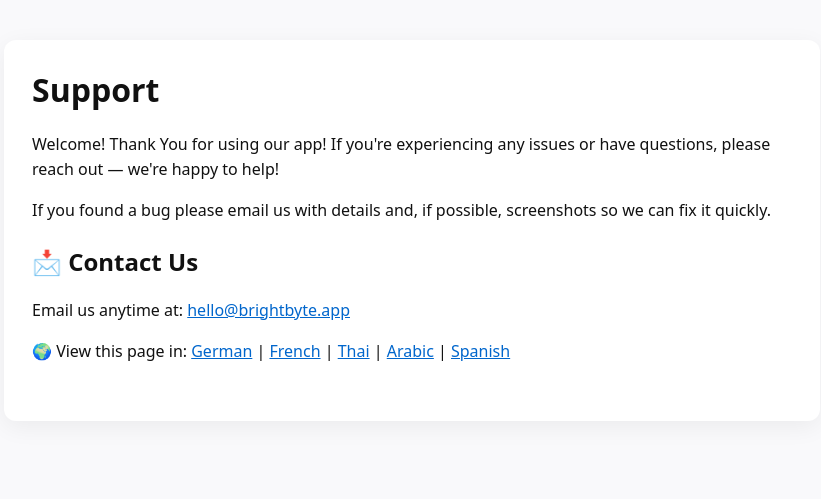
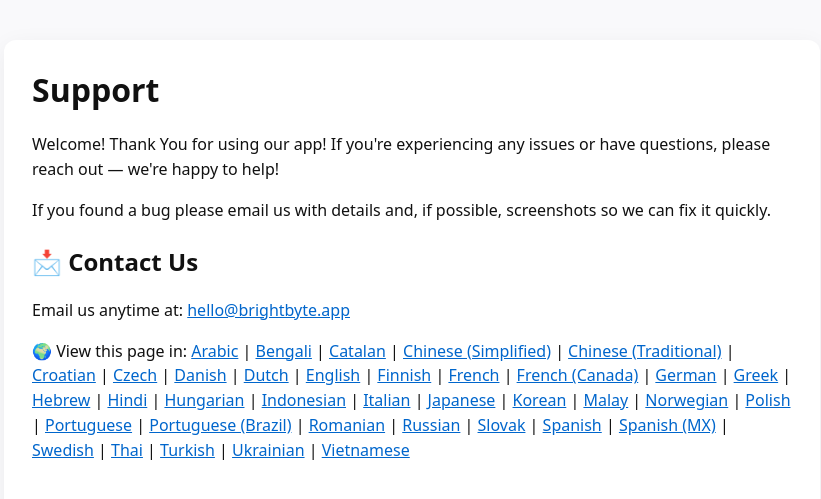
Before and after one commit to MagicScribble/BrightByte, a Jekyll site: the page support.html, which Jekyll copies as it is, in a window 1280 px wide. Shown: the top 499 px of the page, without its empty margins (228-1049 px from the left). Built offline with Jekyll 4.4.1, drawn with Linux system fonts in a browser that asks for light colours.

Commit message:
Update support.html

```diff
--- a/support.html
+++ b/support.html
@@ -28,14 +28,46 @@
 
     <!-- Translation links -->
     <div class="translate">
-      <p>🌍 View this page in:
-        <a href="https://translate.google.com/translate?hl=de&sl=en&u=https://magicscribble.github.io/BrightByte/support.html">German</a> |
-        <a href="https://translate.google.com/translate?hl=fr&sl=en&u=https://magicscribble.github.io/BrightByte/support.html">French</a> |
-        <a href="https://translate.google.com/translate?hl=th&sl=en&u=https://magicscribble.github.io/BrightByte/support.html">Thai</a> |
-        <a href="https://translate.google.com/translate?hl=ar&sl=en&u=https://magicscribble.github.io/BrightByte/support.html">Arabic</a> |
-        <a href="https://translate.google.com/translate?hl=es&sl=en&u=https://magicscribble.github.io/BrightByte/support.html">Spanish</a>
-      </p>
-    </div>
+  <p>🌍 View this page in:
+    <a href="https://translate.google.com/translate?hl=ar&sl=en&u=https://magicscribble.github.io/BrightByte/support.html">Arabic</a> |
+    <a href="https://translate.google.com/translate?hl=bn&sl=en&u=https://magicscribble.github.io/BrightByte/support.html">Bengali</a> |
+    <a href="https://translate.google.com/translate?hl=ca&sl=en&u=https://magicscribble.github.io/BrightByte/support.html">Catalan</a> |
+    <a href="https://translate.google.com/translate?hl=zh-CN&sl=en&u=https://magicscribble.github.io/BrightByte/support.html">Chinese (Simplified)</a> |
+    <a href="https://translate.google.com/translate?hl=zh-TW&sl=en&u=https://magicscribble.github.io/BrightByte/support.html">Chinese (Traditional)</a> |
+    <a href="https://translate.google.com/translate?hl=hr&sl=en&u=https://magicscribble.github.io/BrightByte/support.html">Croatian</a> |
+    <a href="https://translate.google.com/translate?hl=cs&sl=en&u=https://magicscribble.github.io/BrightByte/support.html">Czech</a> |
+    <a href="https://translate.google.com/translate?hl=da&sl=en&u=https://magicscribble.github.io/BrightByte/support.html">Danish</a> |
+    <a href="https://translate.google.com/translate?hl=nl&sl=en&u=https://magicscribble.github.io/BrightByte/support.html">Dutch</a> |
+    <a href="https://translate.google.com/translate?hl=en&sl=en&u=https://magicscribble.github.io/BrightByte/support.html">English</a> |
+    <a href="https://translate.google.com/translate?hl=fi&sl=en&u=https://magicscribble.github.io/BrightByte/support.html">Finnish</a> |
+    <a href="https://translate.google.com/translate?hl=fr&sl=en&u=https://magicscribble.github.io/BrightByte/support.html">French</a> |
+    <a href="https://translate.google.com/translate?hl=fr-CA&sl=en&u=https://magicscribble.github.io/BrightByte/support.html">French (Canada)</a> |
+    <a href="https://translate.google.com/translate?hl=de&sl=en&u=https://magicscribble.github.io/BrightByte/support.html">German</a> |
+    <a href="https://translate.google.com/translate?hl=el&sl=en&u=https://magicscribble.github.io/BrightByte/support.html">Greek</a> |
+    <a href="https://translate.google.com/translate?hl=he&sl=en&u=https://magicscribble.github.io/BrightByte/support.html">Hebrew</a> |
+    <a href="https://translate.google.com/translate?hl=hi&sl=en&u=https://magicscribble.github.io/BrightByte/support.html">Hindi</a> |
+    <a href="https://translate.google.com/translate?hl=hu&sl=en&u=https://magicscribble.github.io/BrightByte/support.html">Hungarian</a> |
+    <a href="https://translate.google.com/translate?hl=id&sl=en&u=https://magicscribble.github.io/BrightByte/support.html">Indonesian</a> |
+    <a href="https://translate.google.com/translate?hl=it&sl=en&u=https://magicscribble.github.io/BrightByte/support.html">Italian</a> |
+    <a href="https://translate.google.com/translate?hl=ja&sl=en&u=https://magicscribble.github.io/BrightByte/support.html">Japanese</a> |
+    <a href="https://translate.google.com/translate?hl=ko&sl=en&u=https://magicscribble.github.io/BrightByte/support.html">Korean</a> |
+    <a href="https://translate.google.com/translate?hl=ms&sl=en&u=https://magicscribble.github.io/BrightByte/support.html">Malay</a> |
+    <a href="https://translate.google.com/translate?hl=no&sl=en&u=https://magicscribble.github.io/BrightByte/support.html">Norwegian</a> |
+    <a href="https://translate.google.com/translate?hl=pl&sl=en&u=https://magicscribble.github.io/BrightByte/support.html">Polish</a> |
+    <a href="https://translate.google.com/translate?hl=pt&sl=en&u=https://magicscribble.github.io/BrightByte/support.html">Portuguese</a> |
+    <a href="https://translate.google.com/translate?hl=pt-BR&sl=en&u=https://magicscribble.github.io/BrightByte/support.html">Portuguese (Brazil)</a> |
+    <a href="https://translate.google.com/translate?hl=ro&sl=en&u=https://magicscribble.github.io/BrightByte/support.html">Romanian</a> |
+    <a href="https://translate.google.com/translate?hl=ru&sl=en&u=https://magicscribble.github.io/BrightByte/support.html">Russian</a> |
+    <a href="https://translate.google.com/translate?hl=sk&sl=en&u=https://magicscribble.github.io/BrightByte/support.html">Slovak</a> |
+    <a href="https://translate.google.com/translate?hl=es&sl=en&u=https://magicscribble.github.io/BrightByte/support.html">Spanish</a> |
+    <a href="https://translate.google.com/translate?hl=es-MX&sl=en&u=https://magicscribble.github.io/BrightByte/support.html">Spanish (MX)</a> |
+    <a href="https://translate.google.com/translate?hl=sv&sl=en&u=https://magicscribble.github.io/BrightByte/support.html">Swedish</a> |
+    <a href="https://translate.google.com/translate?hl=th&sl=en&u=https://magicscribble.github.io/BrightByte/support.html">Thai</a> |
+    <a href="https://translate.google.com/translate?hl=tr&sl=en&u=https://magicscribble.github.io/BrightByte/support.html">Turkish</a> |
+    <a href="https://translate.google.com/translate?hl=uk&sl=en&u=https://magicscribble.github.io/BrightByte/support.html">Ukrainian</a> |
+    <a href="https://translate.google.com/translate?hl=vi&sl=en&u=https://magicscribble.github.io/BrightByte/support.html">Vietnamese</a>
+  </p>
+</div>
 
     <!-- Translate widget inside container -->
     <div id="google_translate_element" style="margin-top:30px;"></div>
```
